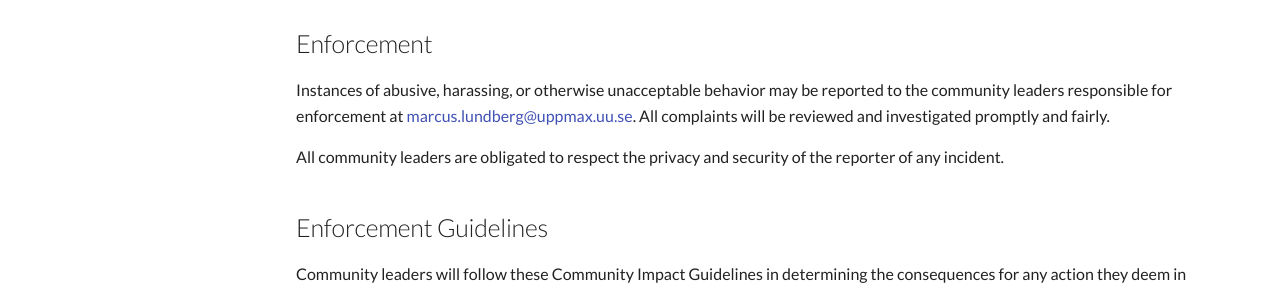
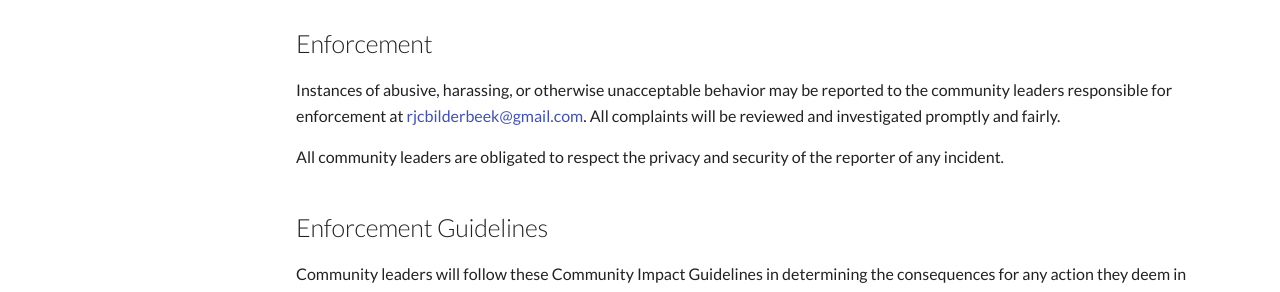
Before and after one commit to richelbilderbeek/how_to_get_a_linux_game_on_steam, an MkDocs documentation site: the page built from docs/CODE_OF_CONDUCT.md, in a window 1280 px wide and 900 px high, scrolled down 1144 px. Shown: the part 154-446 px from the top of the window. Built offline with MkDocs 1.6.1 and Material for MkDocs 9.7.7, drawn with Linux system fonts in a browser that asks for light colours; comment, search, counter and statistics services are not loaded.

```diff
--- a/docs/CODE_OF_CONDUCT.md
+++ b/docs/CODE_OF_CONDUCT.md
@@ -60,7 +60,7 @@
 
 Instances of abusive, harassing, or otherwise unacceptable behavior may be
 reported to the community leaders responsible for enforcement at
-<marcus.lundberg@uppmax.uu.se>.
+<rjcbilderbeek@gmail.com>.
 All complaints will be reviewed and investigated promptly and fairly.
 
 All community leaders are obligated to respect the privacy and security of the
```
Also changed, not shown: .wordlist.txt, 2 other files.
